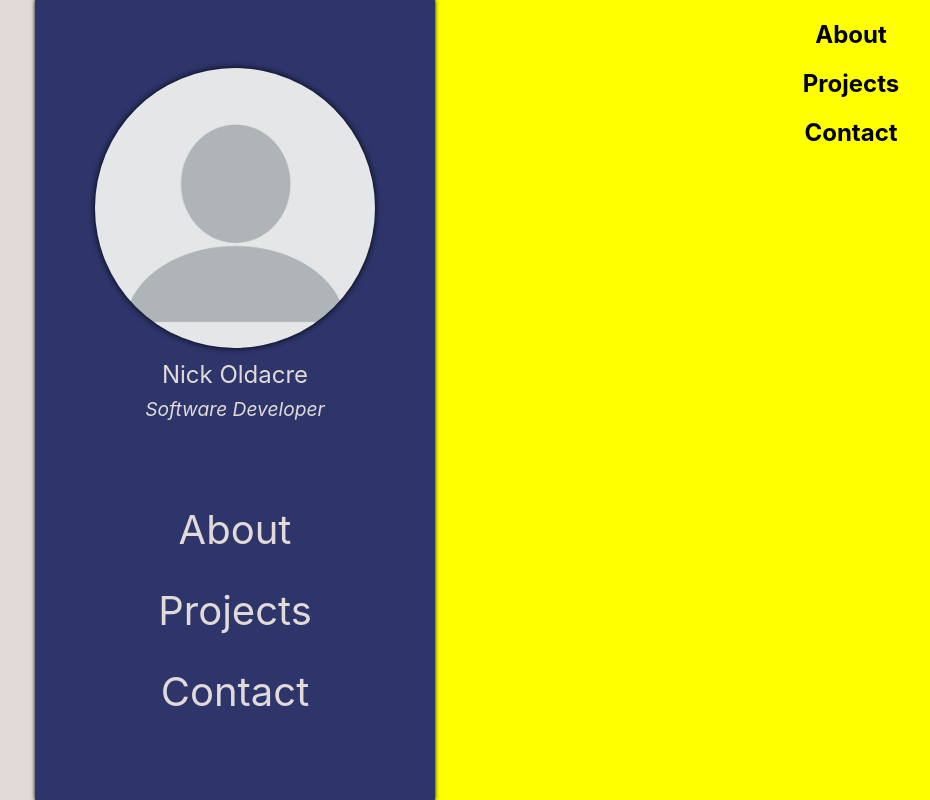
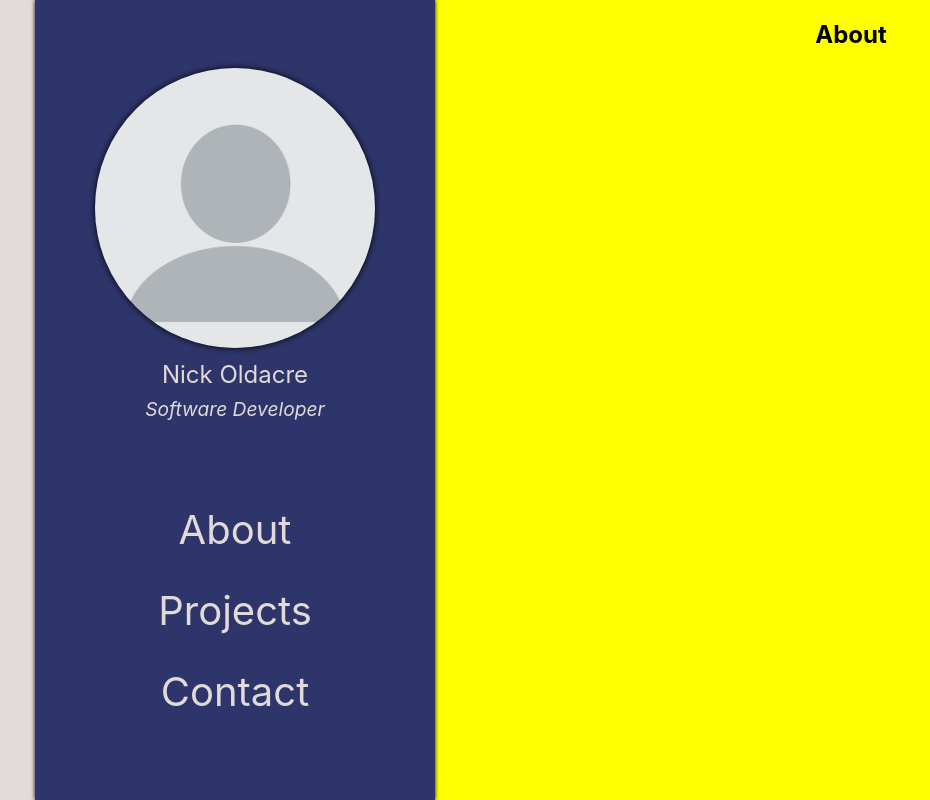
Before and after one commit to blueca/blueca.github.io, a Svelte app: page / in a window 1280 px wide. Shown: the whole page, without its empty margins (13-943 px from the left). Built offline with nearby package versions, Linux system fonts and the light colour scheme.

Commit message:
overflow PageContainer instead of body

```diff
--- a/public/global.css
+++ b/public/global.css
@@ -3,6 +3,7 @@ body {
   position: relative;
   width: 100%;
   height: 100%;
+  overflow: hidden;
 }
 
 body {
--- a/src/components/About.svelte
+++ b/src/components/About.svelte
@@ -1 +1,9 @@
-<h2>About</h2>
+<style>
+  section {
+    height: 100vh;
+  }
+</style>
+
+<section>
+  <h2>About</h2>
+</section>
--- a/src/components/Contact.svelte
+++ b/src/components/Contact.svelte
@@ -1 +1,9 @@
-<h2>Contact</h2>
+<style>
+  section {
+    height: 100vh;
+  }
+</style>
+
+<section>
+  <h2>Contact</h2>
+</section>
--- a/src/components/PageContainer.svelte
+++ b/src/components/PageContainer.svelte
@@ -10,6 +10,7 @@
     width: 100%;
     background-color: yellow;
     grid-area: pageContent;
+    overflow-y: auto;
   }
 
   h2 {
--- a/src/components/Projects.svelte
+++ b/src/components/Projects.svelte
@@ -1 +1,9 @@
-<h2>Projects</h2>
+<style>
+  section {
+    height: 100vh;
+  }
+</style>
+
+<section>
+  <h2>Projects</h2>
+</section>
--- a/src/components/Sidebar.svelte
+++ b/src/components/Sidebar.svelte
@@ -15,7 +15,7 @@
     flex-direction: column;
     background-color: #2d356a;
     color: #e2dad8;
-    height: 100%;
+    height: 100vh;
     box-shadow: 0 0 4px black;
     align-items: center;
     justify-content: space-evenly;
```
